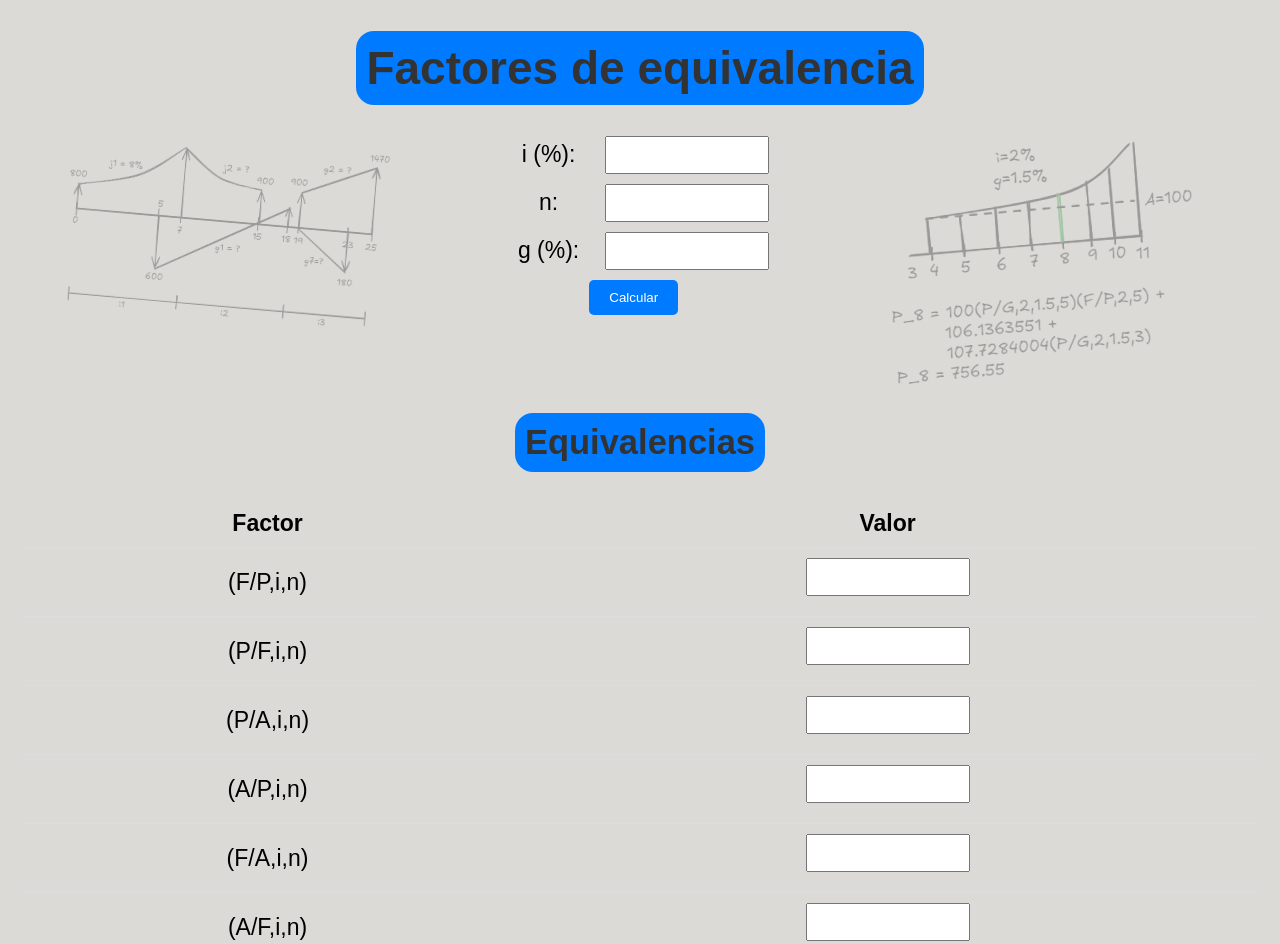
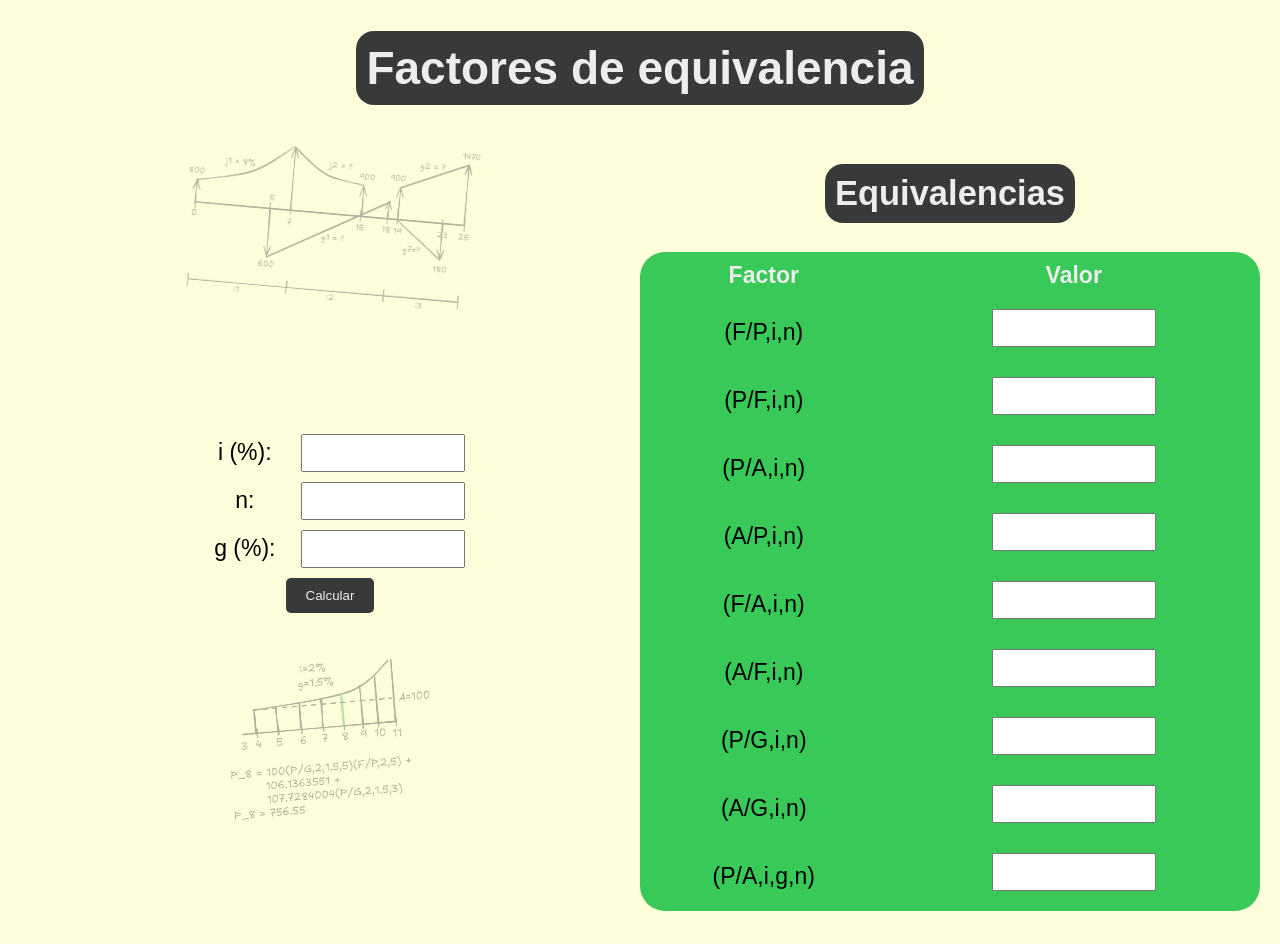
Before and after one commit to DiegoCChumbi/CalcFactoresEquivalenciaEconomicos, a plain HTML site: page index.html in a window 1280 px wide. Shown: the top 944 px of the page. Drawn offline with Linux system fonts and the light colour scheme.

Commit message:
Mejorando el diseño

```diff
--- a/index.html
+++ b/index.html
@@ -8,10 +8,10 @@
 <body>
     <h1>Factores de equivalencia</h1>
     <div id="contenedor">
+        <div id="contenedor2">
             <div>
-            <img src="Imagenes/grafico1.png" alt="Imagen1" class="rotate-right">
+                <img src = "Imagenes/grafico1.png" class="rotate-right">
             </div>
-        <div>
             <form id="input">
                 <label for="i">i (%):</label>
                 <input type="number" id="i" name="i" step="any" required>
@@ -24,12 +24,11 @@
                 <br>
                 <input type="submit" value="Calcular">
             </form>
+            <div>
+                <img src ="Imagenes/grafico2.png" class="rotate-left">
+            </div>
         </div>
         <div>
-            <img src="Imagenes/grafico2.png" alt="Imagen2" class="rotate-left">
-        </div>
-    </div>
-
             <h2>Equivalencias</h2>
             <table>
                 <tr>
@@ -73,5 +72,7 @@
                     <td><input type="text" id="equivalencia9" readonly></td>
                 </tr>
             </table>
+        </div>
+    </div>
     <script src="equivalencias.js"></script>
 </html>
--- a/style.css
+++ b/style.css
@@ -1,16 +1,23 @@
-/* Estilo general */
+:root{
+    --color-fondo: #fffedb;
+    --color-titulos: #383939;
+    --color-texto: #ededed;
+    --color-secundario: #38c958;
+}
+
 body {
     font-family: Arial, sans-serif;
     margin: 20px;
-    background-color: #dcdad7;
+    --background-color: #dcdad7;
+    background-color: var(--color-fondo);
     font-size: 23px;
 }
 
 h1, h2 {
     display: block;
     text-align: center;
-    color: #333;
-    background-color: #007BFF;
+    color: #ededed;
+    background-color: var(--color-titulos);
     margin-left: auto;
     margin-right: auto;
     width: fit-content;
@@ -49,8 +56,8 @@ input[type="number"] {
 
 input[type="submit"] {
     padding: 10px 20px;
-    background-color: #007BFF;
-    color: white;
+    background-color: var(--color-titulos);
+    color: var(--color-texto);
     border: none;
     cursor: pointer;
     border-radius: 5px;
@@ -65,17 +72,18 @@ table {
     width: 100%;
     border-collapse: collapse;
     margin-top: 20px;
+    background-color: var(--color-secundario);
+    border-radius: 25px;
 }
 
 th, td {
     padding: 10px;
     text-align: center;
-    border-bottom: 1px solid #ddd;
 }
 
 th {
     text-align: center;
-    color: #000000;
+    color: var(--color-texto);
 }
 
 #contenedor {
@@ -85,21 +93,32 @@ th {
 }
 
 #contenedor > div {
-    width: 33%;
+    width: 50%;
+}
+
+#contenedor2{
+    display: flex;
+    flex-direction: column;
+    flex-wrap: wrap;
+}
+
+#contenedor2 > div {
+    height: 33%;
 }
 
 img {
     display: block;
     margin: auto;
-    max-width: 80%;
     height: auto;
     opacity: 0.35;
 }
 
 .rotate-left {
+    max-width: 35%;
     transform: rotate(-5deg);
 }
 
 .rotate-right {
+    max-width: 48%;
     transform: rotate(5deg);
 }
```
Lines whose indentation alone changed are shown as unchanged.
